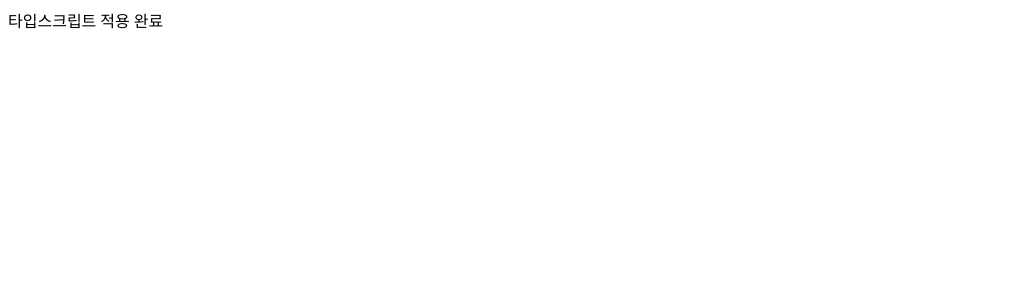
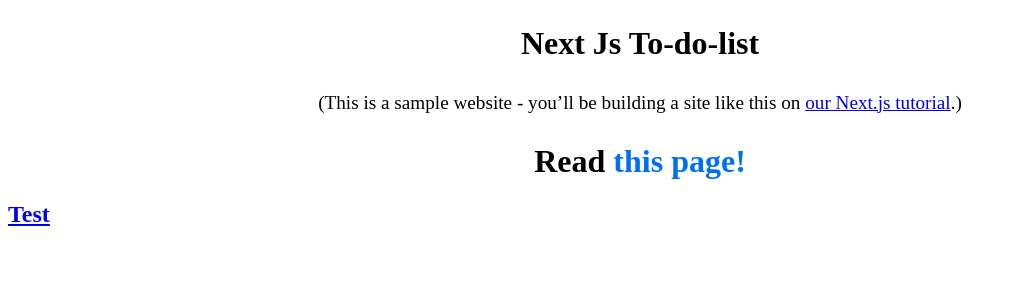
Before and after one commit to Jisue/To-do-list_Next.js, a Next.js app: page / in a window 1280 px wide. Shown: the top 300 px of the page, without its empty margins (0-1016 px from the left). Built offline with nearby package versions, Linux system fonts and the light colour scheme.

Commit message:
api test

```diff
--- a/components/layout.module.css
+++ /dev/null
@@ -1,15 +0,0 @@
-.container {
-    max-width: 36rem;
-    padding: 0 1rem;
-    margin: 3rem auto 6rem;
-  }
-
-  .header {
-    display: flex;
-    flex-direction: column;
-    align-items: center;
-  }
-
-  .backToHome {
-    margin: 3rem 0 0;
-  }
--- a/package.json
+++ b/package.json
@@ -9,13 +9,16 @@
   },
   "dependencies": {
     "@types/styled-components": "^5.1.7",
+    "axios": "^0.21.1",
     "classnames": "^2.2.6",
+    "isomorphic-fetch": "^3.0.0",
     "next": "10.0.7",
     "react": "17.0.1",
     "react-dom": "17.0.1",
     "styled-components": "^5.2.1"
   },
   "devDependencies": {
+    "@types/isomorphic-fetch": "^0.0.35",
     "@types/node": "^14.14.31",
     "@types/react": "^17.0.2",
     "typescript": "^4.2.2"
--- a/pages/api/hello.js
+++ /dev/null
@@ -1,5 +0,0 @@
-// Next.js API route support: https://nextjs.org/docs/api-routes/introduction
-
-export default (req, res) => {
-  res.status(200).json({ name: 'John Doe' })
-}
--- /dev/null
+++ b/pages/api/hello.tsx
@@ -0,0 +1,7 @@
+import axios from 'axios'
+
+
+axios.get('http://localhost:3001/todos')
+.then(res => {
+  return res.data;
+})
--- a/pages/index.tsx
+++ b/pages/index.tsx
@@ -1,49 +1,45 @@
 import React, { useState } from "react";
 import Head from "next/head";
+import utilStyles from '../styles/utils.module.css'
+import styles from '../styles/Home.module.css'
+import Link from 'next/link'
 
 export default function Home() {
-  const [text, setText] = useState<string>("자바스크립트");
+  // const [text, setText] = useState<string>("");
 
-  setTimeout(() => {
-    setText("타입스크립트")
-  }, 1000)
+  // setTimeout(() => {
+  //   setText("타입스크립트")
 
   return (
-    <div className="container">
-      <div>
-        <span>{text} 적용 완료</span>
+    <>
+      <Head>
+        <title>List</title>
+      </Head>
+      <section className={utilStyles.headingMd}>
+        <h1 className={styles.title}>
+          Next Js To-do-list
+        </h1>
+        <p className={styles.center}>
+          (This is a sample website - you’ll be building a site like this on{' '}
+          <a href="https://nextjs.org/learn">our Next.js tutorial</a>.)
+        </p>
+      </section>
+      <div className="container">
+        {/* <div>
+          <span>{text} 적용 완료</span>
+        </div> */}
+        <h1 className={styles.title}>
+        Read{' '}
+        <Link href="/posts/list">
+          <a>this page!</a>
+        </Link>
+        </h1>
+        <h2>
+          <Link href="/posts/test">
+            <a>Test</a>
+          </Link>
+        </h2>
       </div>
-    </div>
-  );
-}
-
-// import Head from 'next/head'
-// import Layout, { siteTitle } from '../components/layout'
-// import utilStyles from '../styles/utils.module.css'
-// import styles from '../styles/Home.module.css'
-// import Link from 'next/link'
-
-// export default function Home() {
-//   return (
-
-//     <Layout home>
-//       <Head>
-//         <title>{siteTitle}</title>
-//       </Head>
-
-//       <section className={utilStyles.headingMd}>
-//         <p>[Your Self Introduction]</p>
-//         <p>
-//           (This is a sample website - you’ll be building a site like this on{' '}
-//           <a href="https://nextjs.org/learn">our Next.js tutorial</a>.)
-//         </p>
-//       </section>
-//       <h1 className={styles.title}>
-//         Read{' '}
-//         <Link href="/posts/first-post">
-//           <a>this page!</a>
-//         </Link>
-//       </h1>
-//     </Layout>
-//   )
-// }
+    </>
+    );
+  }
--- a/styles/Home.module.css
+++ b/styles/Home.module.css
@@ -47,7 +47,7 @@
 }
 
 .title {
-  margin: 0;
+  margin-top: 2%;
   line-height: 1.15;
   font-size: 2rem;
 }
@@ -120,3 +120,8 @@
     flex-direction: column;
   }
 }
+
+.center{
+  justify-content: center;
+  text-align: center;
+}
--- /dev/null
+++ b/styles/List.module.css
@@ -0,0 +1,3 @@
+.main {
+    margin-left: 2%;
+}
```
Also changed, not shown: components/layout.js (deleted, +0 -73 lines), pages/posts/list.tsx (renamed from pages/posts/first-post.js, +11 -4 lines), pages/posts/test.tsx (added, +43 -0 lines), 1 other file (tests, documents, lock files or other folders).
